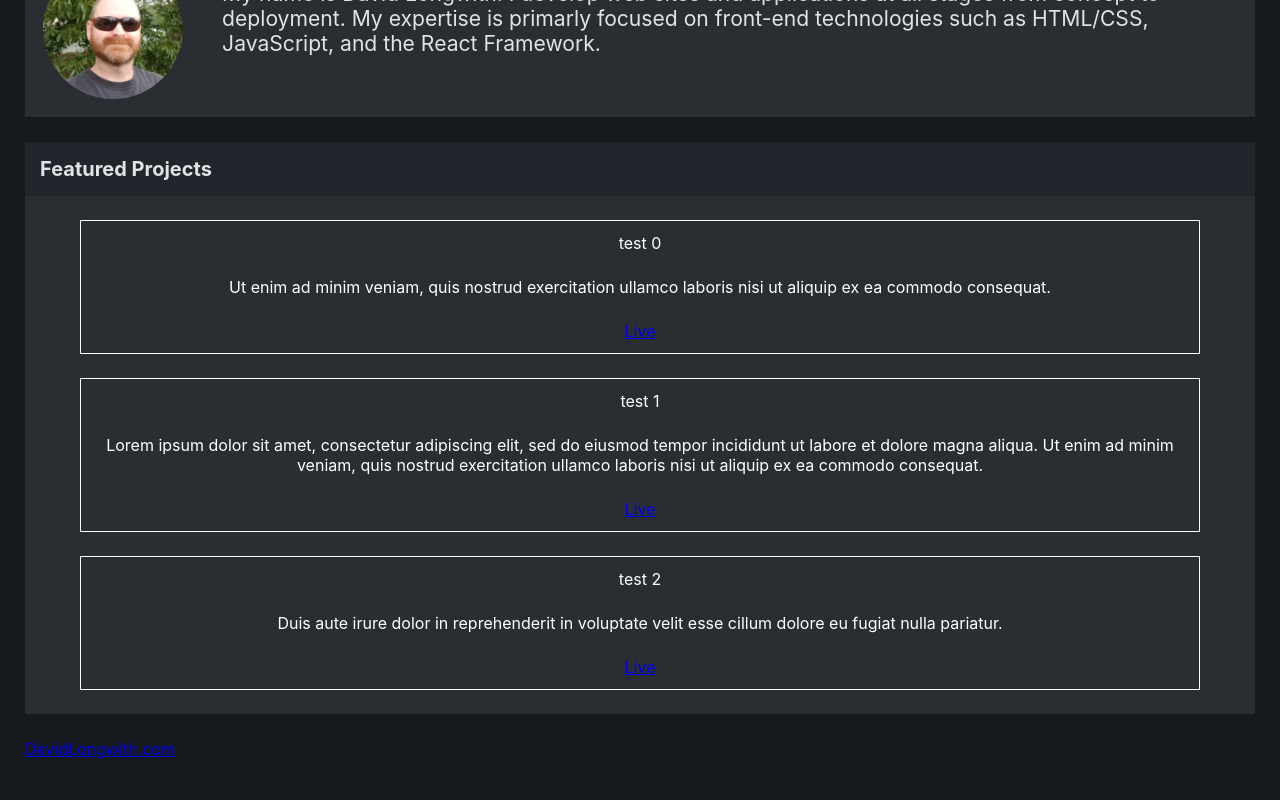
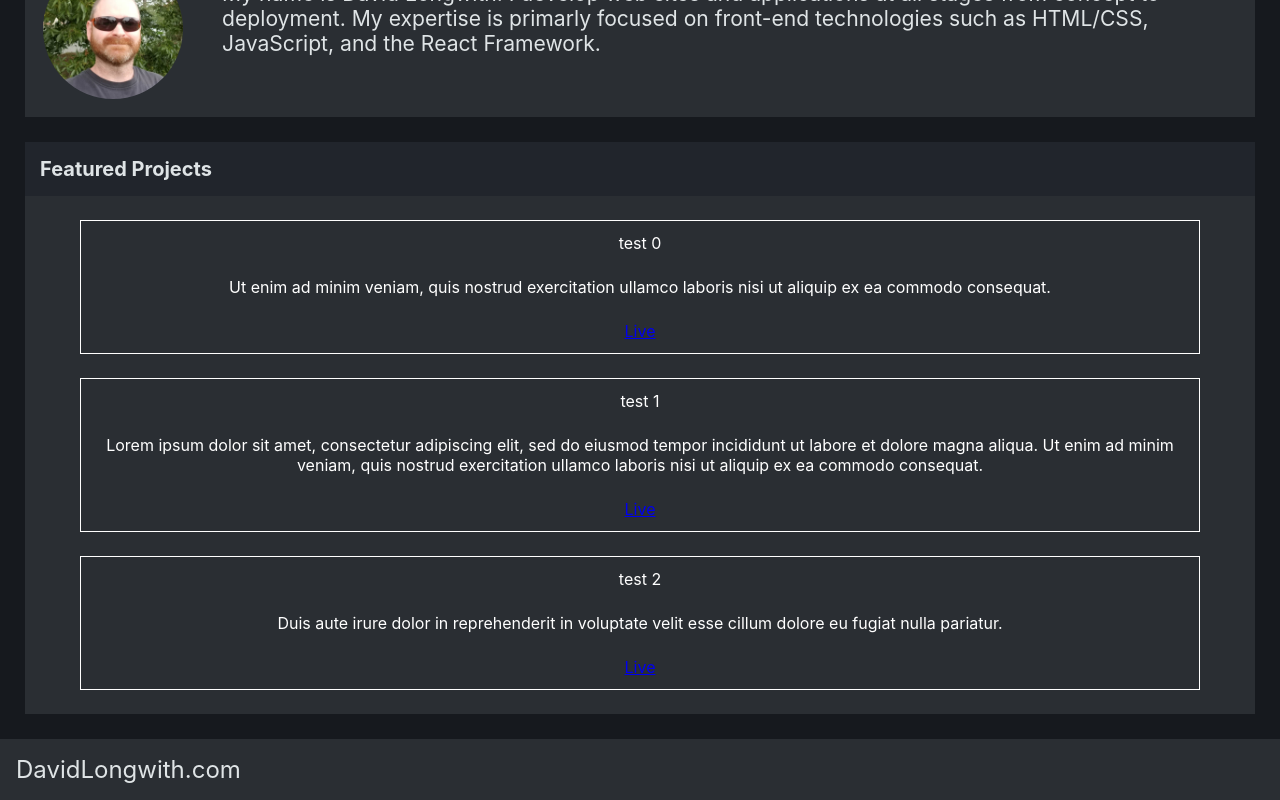
Before and after one commit to davidlongwith/david-home, a React (Create React App) app: page / in a window 1280 px wide. Shown: the part 199-999 px from the top of the page. Built offline with nearby package versions, Linux system fonts and the light colour scheme.

Commit message:
copy header css to footer

```diff
--- a/src/App.js
+++ b/src/App.js
@@ -13,8 +13,8 @@ function App() {
       <main>
         <AboutMe />
         <Projects projectsData={data} />
-        <Footer />
       </main>
+      <Footer />
     </div>
   );
 }
--- a/src/components/Footer.js
+++ b/src/components/Footer.js
@@ -1,4 +1,5 @@
 import React from "react";
+import "../css/footer.css";
 
 const Footer = () => (
   <footer className="app-footer">
--- /dev/null
+++ b/src/css/footer.css
@@ -0,0 +1,16 @@
+.app-footer {
+  background-color: #2a2e33;
+  padding: 1em;
+}
+
+.app-footer a {
+  font-size: 1.5em;
+}
+
+.app-footer a:link,
+.app-footer a:visited,
+.app-footer a:hover,
+.app-footer a:active {
+  color: #dfe4e6;
+  text-decoration: none;
+}
```
Also changed, not shown: 1 other file (tests, documents, lock files or other folders).
